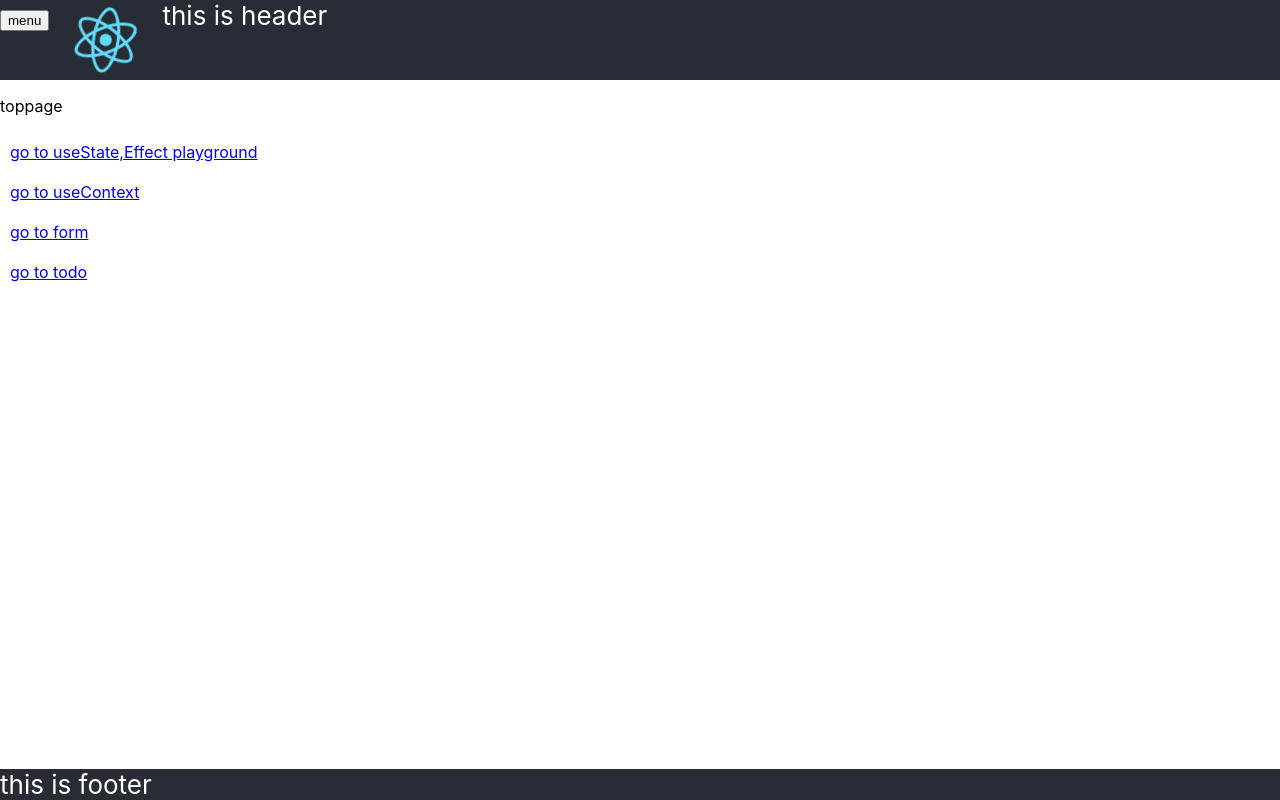
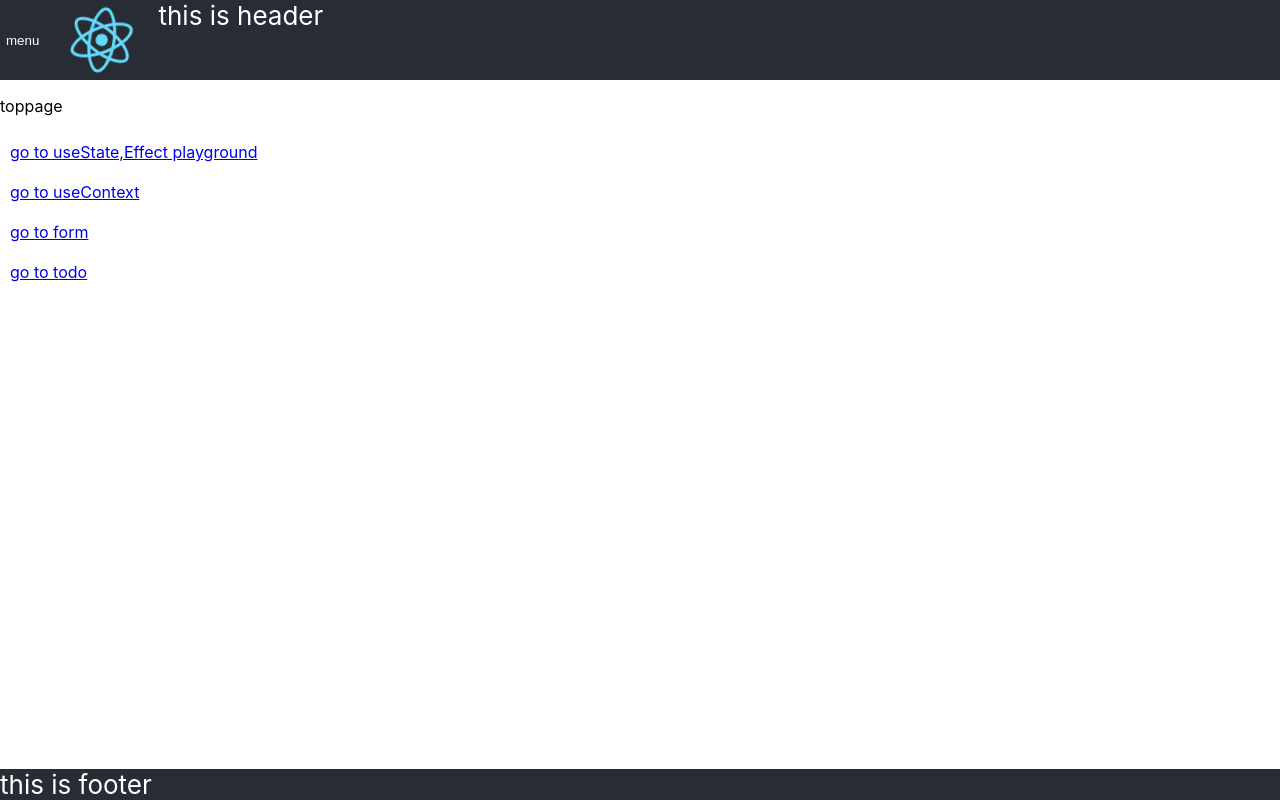
Before and after one commit to nnkkd/react-playground, a React (Create React App) app: page / in a window 1280 px wide. Built offline with nearby package versions, Linux system fonts and the light colour scheme.

Commit message:
スタイル表記変更

```diff
--- a/src/components/menu/Menu.module.scss
+++ b/src/components/menu/Menu.module.scss
@@ -6,6 +6,10 @@
 
 .menuButton {
     height: 10vmin;
+    border: 0;
+    border-color: white;
+    color: white;
+    background-color: #282c34;
 }
 
 .menuArea {
--- a/src/components/menu/Menu.tsx
+++ b/src/components/menu/Menu.tsx
@@ -12,7 +12,7 @@ export const Menu = (): JSX.Element => {
     return (
         <>
             <div className='menuArea'>
-                <button className='menuButton' onClick={toggleIsOpen}>
+                <button className={styles.menuButton} onClick={toggleIsOpen}>
                     menu
                 </button>
 
@@ -23,6 +23,9 @@ export const Menu = (): JSX.Element => {
                         </li>
                         <li>
                             <Link to={'/useState-effect'}>go to useState,Effect playground</Link>
+                        </li>
+                        <li>
+                            <Link to={'/useContext'}>go to useContext playground</Link>
                         </li>
                         <li>
                             <Link to={'/form'}>go to form</Link>
```
